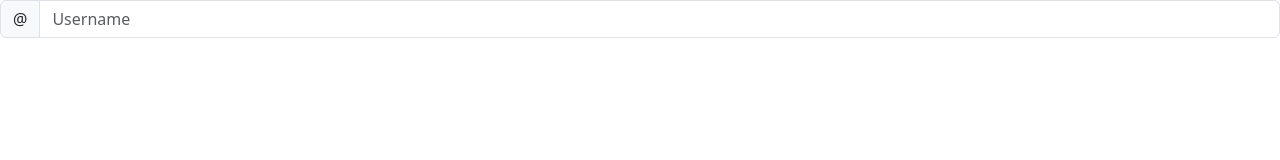
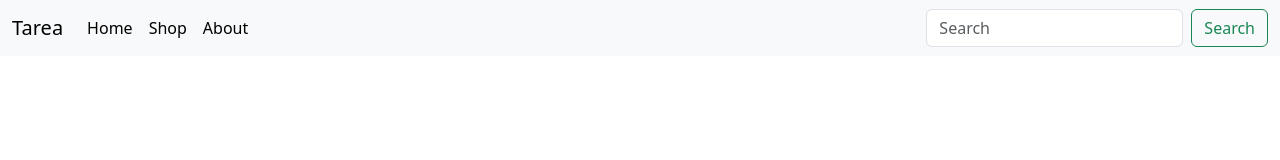
Before and after one commit to FernandoKumul/web-93-task-git, a plain HTML site: page index.html in a window 1280 px wide. Drawn offline with nearby package versions, Linux system fonts and the light colour scheme.

Commit message:
finished header

```diff
--- a/index.html
+++ b/index.html
@@ -8,9 +8,32 @@
     <title>Document</title>
 </head>
 <body>
-    <div class="input-group mb-3">
-        <span class="input-group-text" id="basic-addon1">@</span>
-        <input type="text" class="form-control" placeholder="Username" aria-label="Username" aria-describedby="basic-addon1">
-    </div>
+    <header>
+        <nav class="navbar navbar-expand-lg bg-body-tertiary">
+            <div class="container-fluid">
+              <button class="navbar-toggler" type="button" data-bs-toggle="collapse" data-bs-target="#navbarTogglerDemo01" aria-controls="navbarTogglerDemo01" aria-expanded="false" aria-label="Toggle navigation">
+                <span class="navbar-toggler-icon"></span>
+              </button>
+              <div class="collapse navbar-collapse" id="navbarTogglerDemo01">
+                <a class="navbar-brand" href="#">Tarea</a>
+                <ul class="navbar-nav me-auto mb-2 mb-lg-0">
+                  <li class="nav-item">
+                    <a class="nav-link active" aria-current="page" href="#">Home</a>
+                  </li>
+                  <li class="nav-item">
+                    <a class="nav-link active" aria-current="page" href="#">Shop</a>
+                  </li>
+                  <li class="nav-item">
+                    <a class="nav-link active" aria-current="page" href="#">About</a>
+                  </li>
+                </ul>
+                <form class="d-flex" role="search">
+                  <input class="form-control me-2" type="search" placeholder="Search" aria-label="Search">
+                  <button class="btn btn-outline-success" type="submit">Search</button>
+                </form>
+              </div>
+            </div>
+        </nav>
+    </header>
 </body>
 </html>
```
